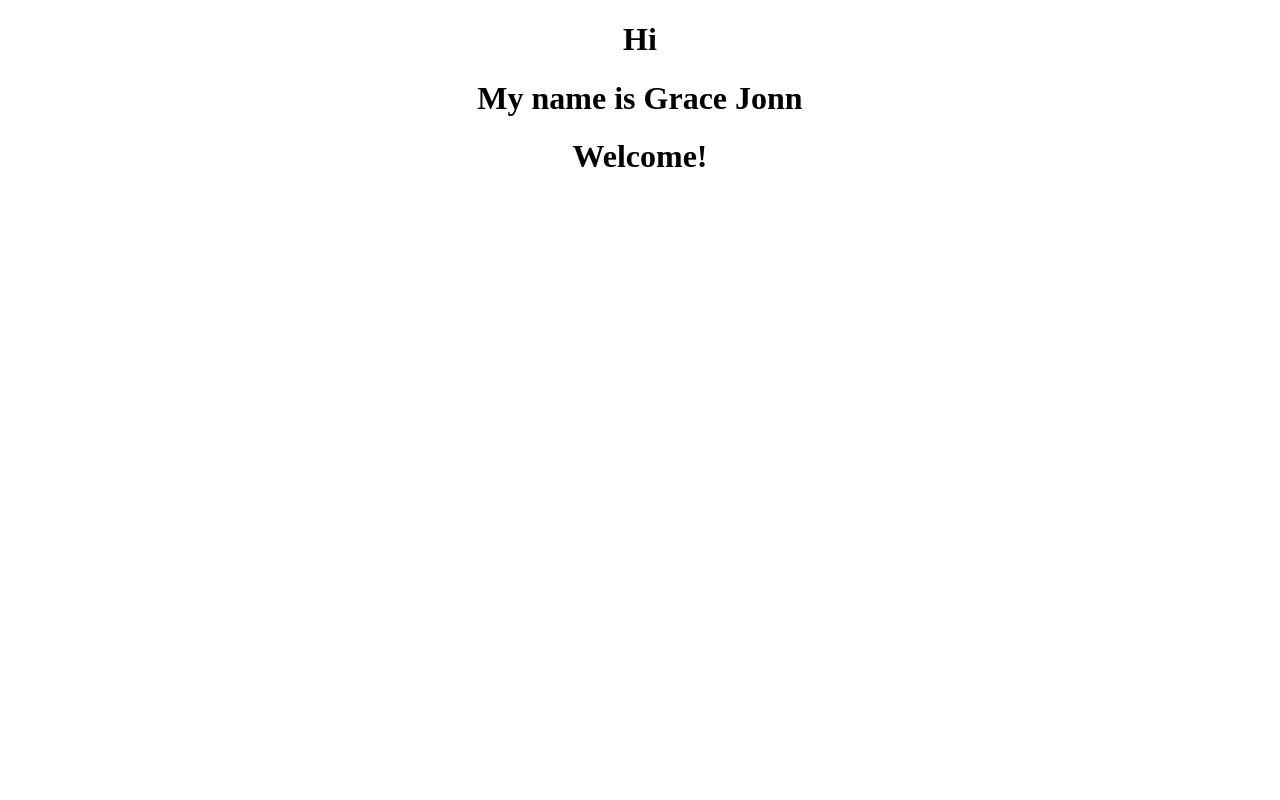
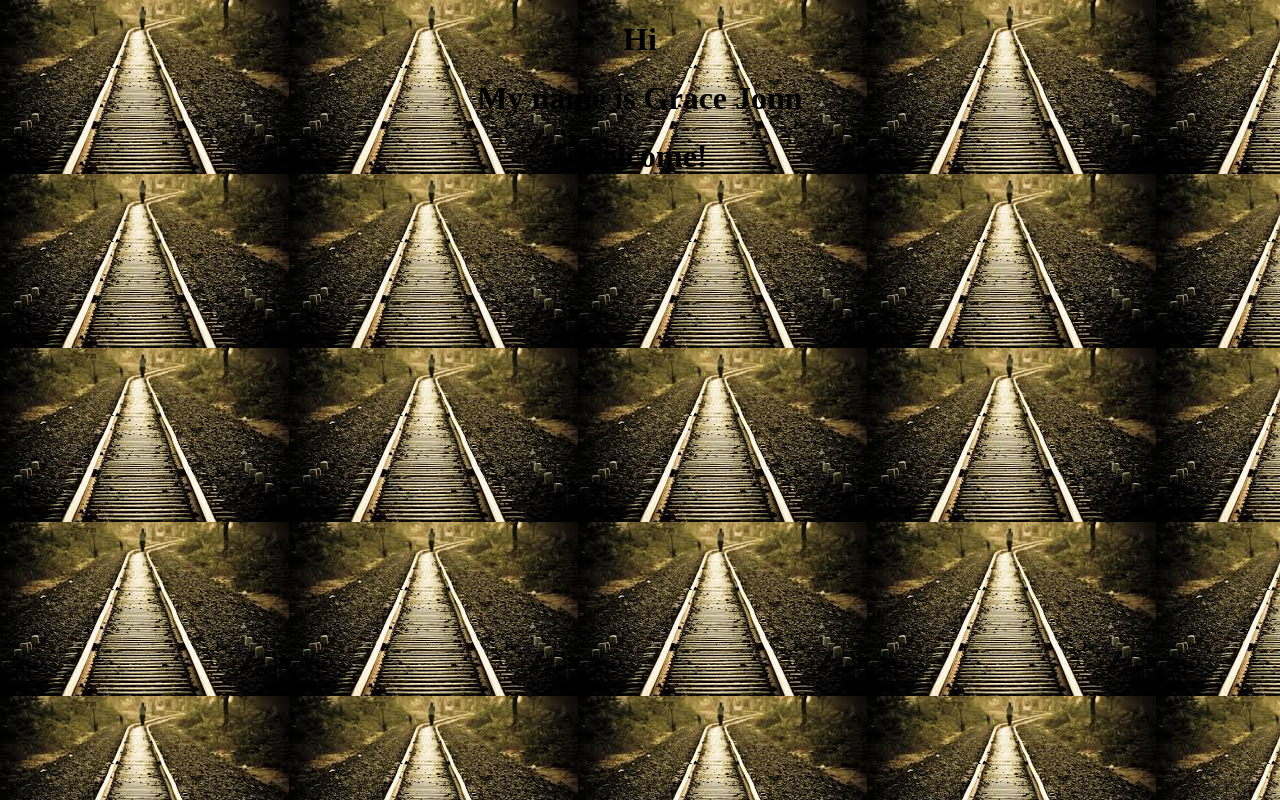
Before and after one commit to GraceJonn123/Grace, a plain HTML site: page index.html in a window 1280 px wide. Drawn offline with Linux system fonts and the light colour scheme.

Commit message:
background image

```diff
--- a/index.html
+++ b/index.html
@@ -2,15 +2,19 @@
 <html>
     <body>
     <head>
-    <title>GRACEY</title>
+        <style>
+            body{
+                background-image: url(stylesheet/pictures/nice%20lonely.jpg)
+            }
+        </style> <title>GRACEY</title>
 
-        <header>
+        <body>
             <center>
             <h1>Hi</h1>
             <h1>My name is Grace Jonn</h1>
             <h1>Welcome!</h1>
             </center>
-        </header>
+        </body>
 
     </head>
     </body>
--- a/stylesheet/main.css
+++ b/stylesheet/main.css
@@ -47,7 +47,9 @@ table {
 	border-collapse: collapse;
 	border-spacing: 0;
 }
-.content {
+body{
     background-image:url(pictures/nice%20lonely.jpg);
-    background-size: contain;
+    background-size:auto;
+    background-repeat: no-repeat;
+    background-position: top
 }
```
